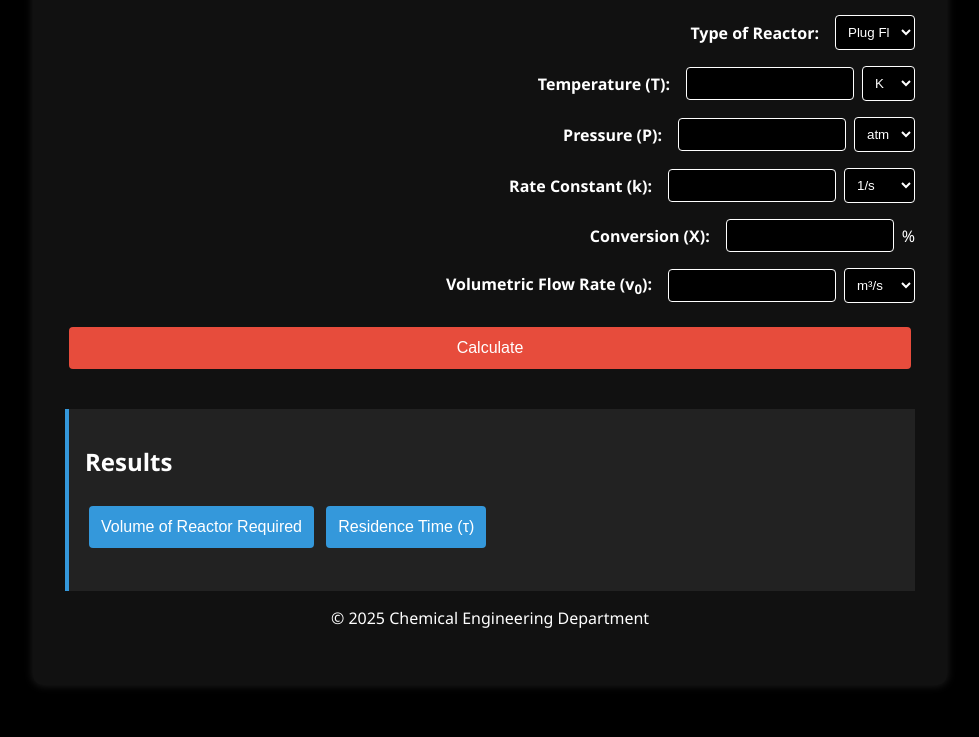
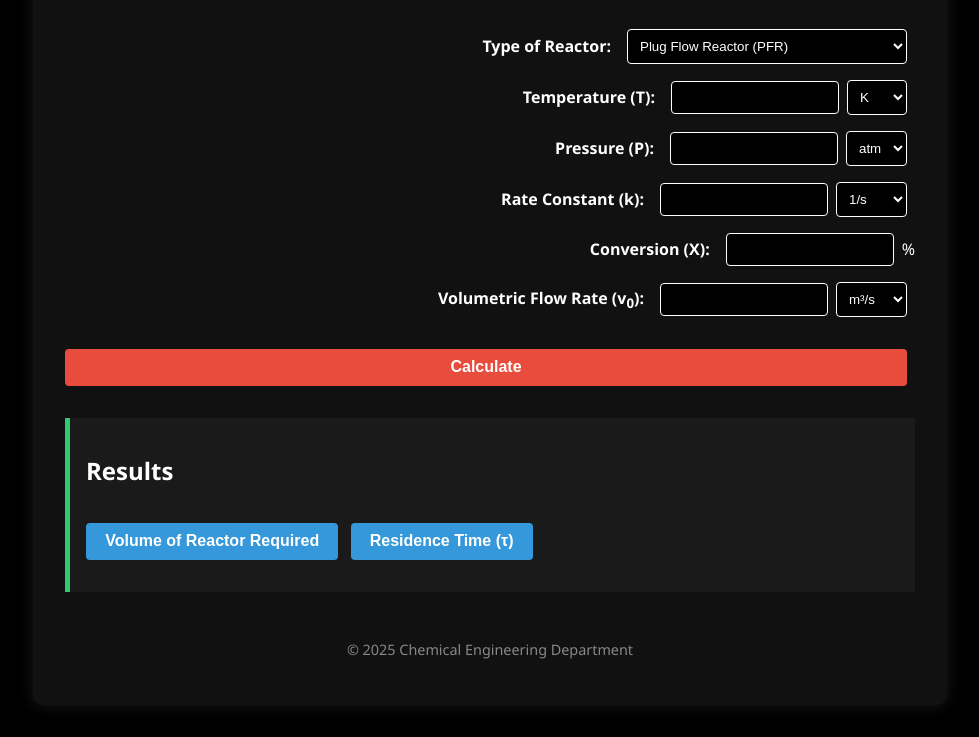
Before and after one commit to kusira623ate/cll122_demo, a plain HTML site: page index.html in a window 1280 px wide. Shown: the part 175-912 px from the top of the page, without its empty margins (150-1129 px from the left). Drawn offline with Linux system fonts and the light colour scheme.

Commit message:
Update styles.css

```diff
--- a/styles.css
+++ b/styles.css
@@ -1,7 +1,7 @@
 body {
-  font-family: 'Segoe UI', Tahoma, Geneva, Verdana, sans-serif;
   background-color: #000;
   color: #fff;
+  font-family: 'Segoe UI', Tahoma, Geneva, Verdana, sans-serif;
   margin: 0;
   padding: 0;
 }
@@ -12,17 +12,18 @@ body {
   padding: 2rem;
   background-color: #111;
   border-radius: 10px;
-  box-shadow: 0 0 10px #222;
+  box-shadow: 0 0 15px rgba(255, 255, 255, 0.1);
 }
 
-header, footer {
+header {
   text-align: center;
-  margin-bottom: 1.5rem;
+  margin-bottom: 2rem;
 }
 
 h1 {
   font-size: 2rem;
-  margin-bottom: 0.5rem;
+  font-weight: bold;
+  color: #fff;
 }
 
 form {
@@ -33,47 +34,48 @@ form {
 .form-group {
   display: flex;
   align-items: center;
+  justify-content: flex-start;
   margin-bottom: 1rem;
 }
 
 label {
-  flex: 1.5;
-  font-weight: bold;
+  flex: 1.2;
   margin-right: 1rem;
   text-align: right;
+  font-weight: bold;
 }
 
-input, select {
-  padding: 0.5rem;
-  border-radius: 4px;
+input[type="number"], input[type="text"], select {
   background-color: #000;
   color: #fff;
   border: 1px solid #fff;
+  border-radius: 4px;
+  padding: 0.5rem;
+  margin-right: 0.5rem;
 }
 
 input[type="number"] {
-  width: 100%;
-  max-width: 150px;
-  margin-right: 0.5rem;
+  width: 150px;
 }
 
 select {
   width: auto;
-  max-width: 80px;
+  min-width: 60px;
 }
 
 button {
-  padding: 0.75rem;
+  padding: 0.6rem 1.2rem;
+  margin: 1rem 0.5rem 0 0;
   font-size: 1rem;
-  margin: 0.5rem 0.25rem;
+  font-weight: bold;
   border-radius: 4px;
+  cursor: pointer;
   border: none;
-  cursor: pointer;
 }
 
 button[type="submit"] {
   background-color: #e74c3c;
-  color: #fff;
+  color: white;
 }
 
 button[type="submit"]:hover {
@@ -91,13 +93,15 @@ button[type="submit"]:hover {
 
 #results {
   margin-top: 2rem;
+  background-color: #1a1a1a;
   padding: 1rem;
-  background: #222;
-  border-left: 4px solid #3498db;
+  border-left: 5px solid #2ecc71;
+  font-weight: bold;
 }
 
-#output {
-  margin-top: 1rem;
-  font-weight: bold;
-  font-size: 1.2rem;
+footer {
+  text-align: center;
+  margin-top: 3rem;
+  font-size: 0.9rem;
+  color: #888;
 }
```
